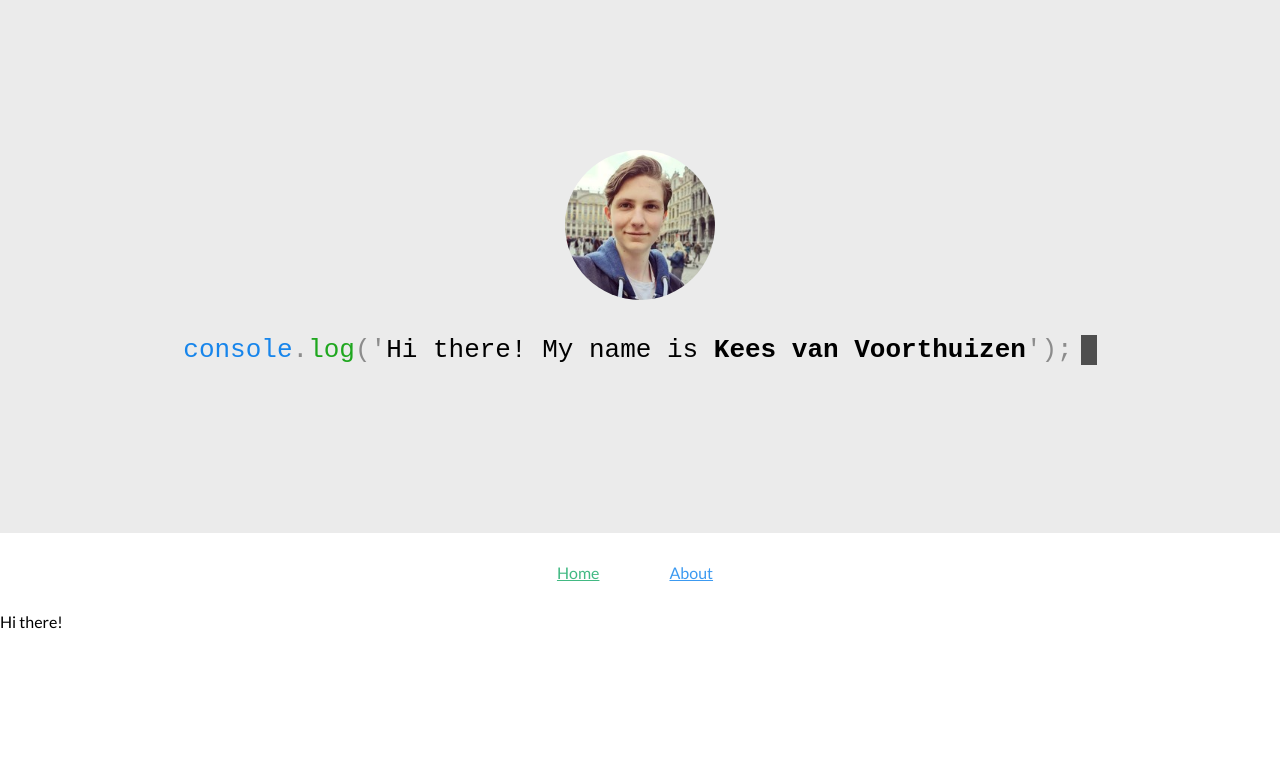
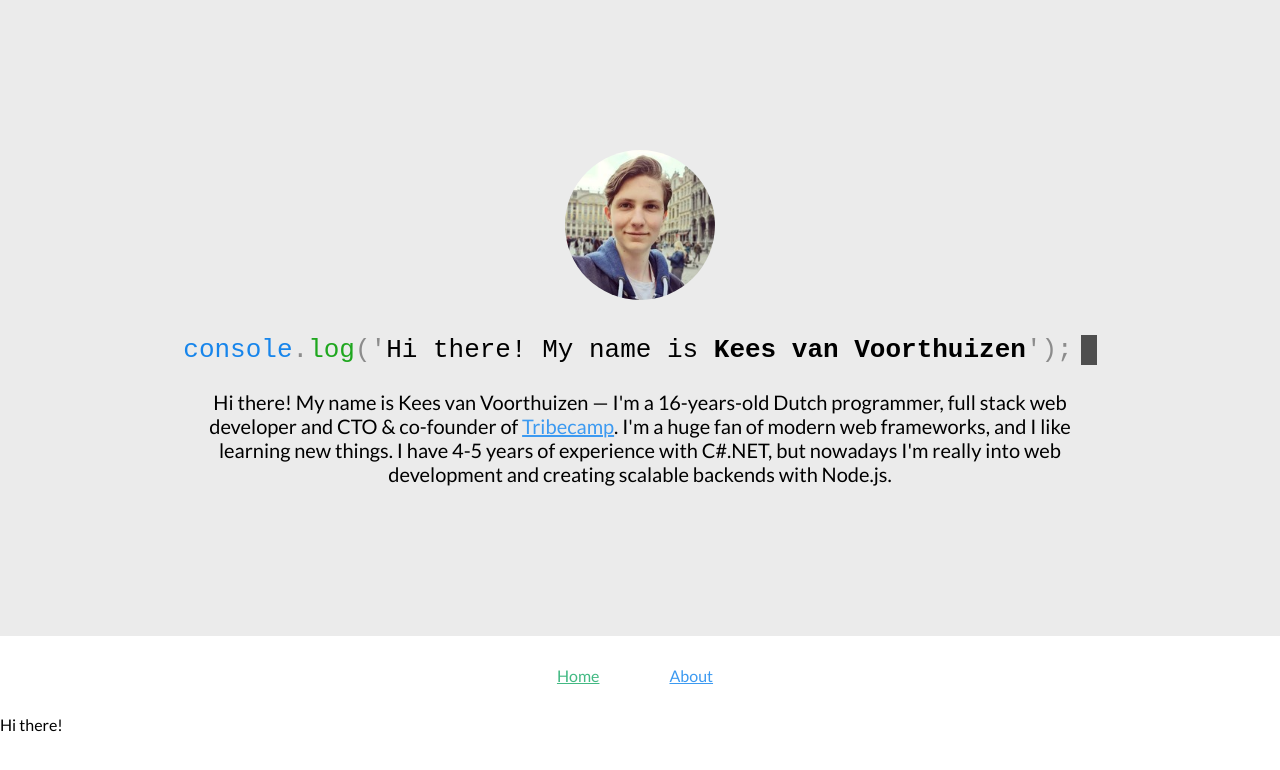
Before and after one commit to keesvv/portfolio-2020, a Vue app: page / in a window 1280 px wide. Shown: the top 770 px of the page. Built offline with nearby package versions, Linux system fonts and the light colour scheme.

Commit message:
Added bio

```diff
--- a/src/components/Jumbotron.vue
+++ b/src/components/Jumbotron.vue
@@ -6,6 +6,12 @@
         <span class="blue">console</span>.<span class="green">log</span>('<span class="black">Hi there! My name is <strong>Kees van Voorthuizen</strong></span>');
         <span class="cursor"></span>
       </h1>
+      <div class="bio">
+        Hi there! My name is Kees van Voorthuizen — I'm a 16-years-old Dutch programmer,
+        full stack web developer and CTO & co-founder of <a href="https://tribecamp.com">Tribecamp</a>. I'm a huge fan of modern web frameworks,
+        and I like learning new things. I have 4-5 years of experience with C#.NET,
+        but nowadays I'm really into web development and creating scalable backends with Node.js.
+      </div>
     </div>
   </div>
 </template>
@@ -57,6 +63,13 @@ export default {};
     }
   }
 
+  .bio {
+    width: 80%;
+    max-width: 1100px;
+    font-size: 20px;
+    margin: 25px auto 0;
+  }
+
   .cursor {
     margin-left: 8px;
     background: black;
```
